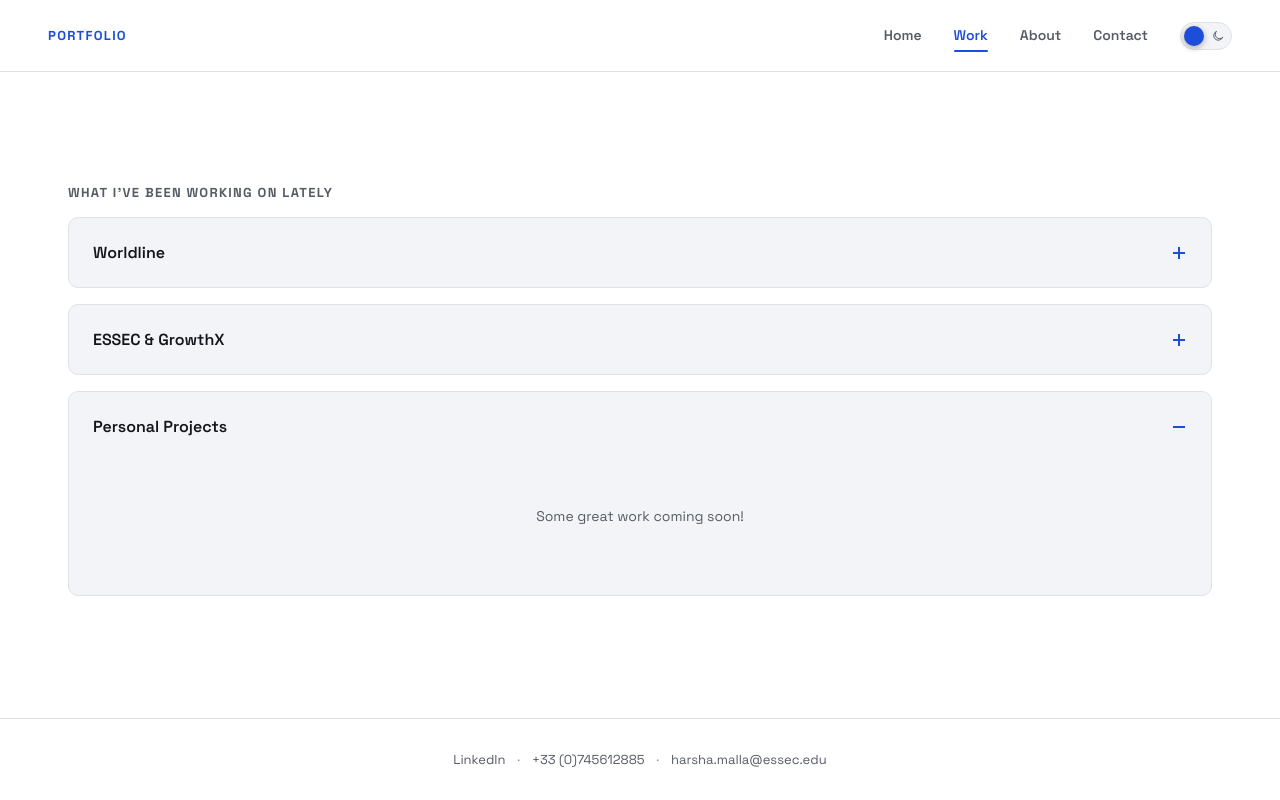
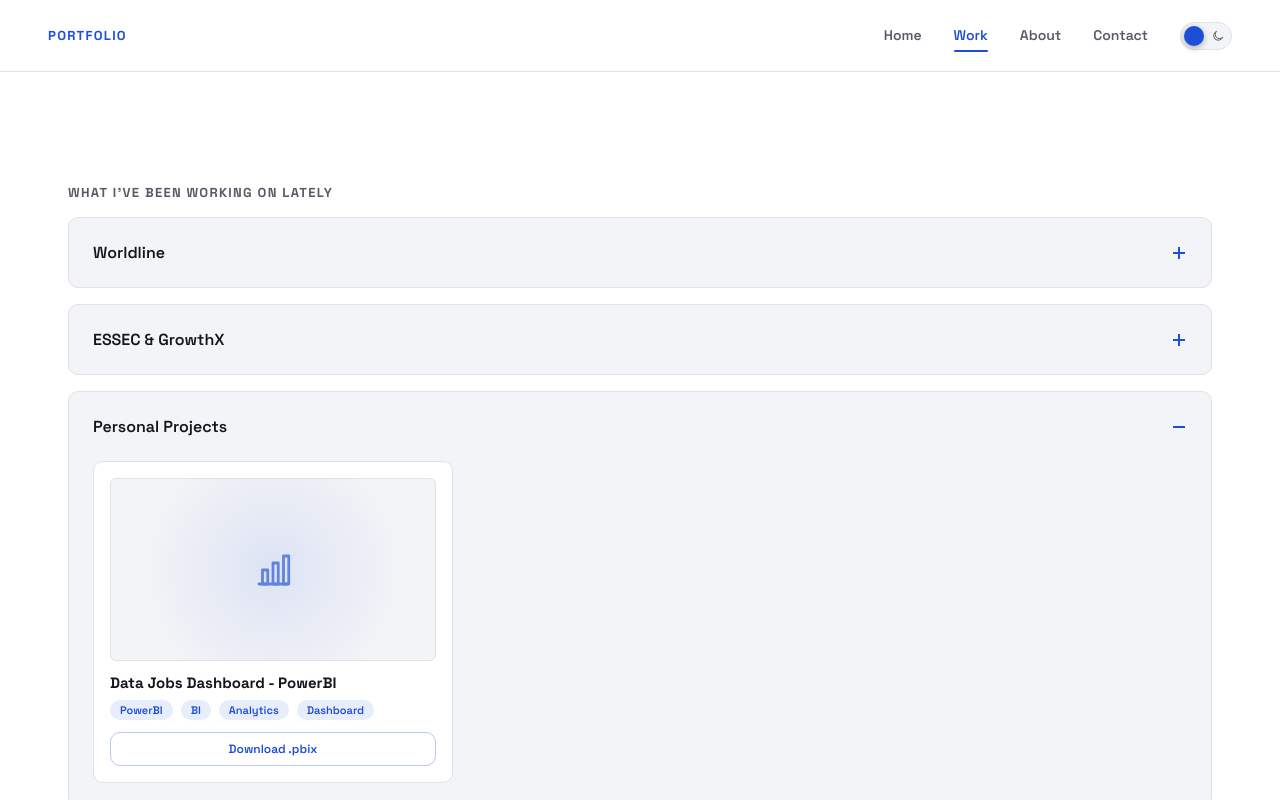
Before and after one commit to deathkiller99/portfolio, a plain HTML site: page work.html in a window 1280 px wide. Both pictures are taken after a click on the button "Personal Projects". Shown: the top 800 px of the page. Drawn offline with Linux system fonts and the light colour scheme.

Commit message:
Add PowerBI dashboard project to Personal category
Introduces a `link` detail type for projects whose file format can't
be previewed inline like a PDF: the card links out to a GitHub repo
(README + screenshots) with a separate download button for the raw
file. Also fixes project-card grid sizing so a lone card in a category
matches the card width of categories with enough projects to fill the
row, instead of stretching full-width.

```diff
--- a/css/styles.css
+++ b/css/styles.css
@@ -507,6 +507,14 @@
 
 /* Project card */
 .project-card {
+  /* Caps how wide a single grid item can stretch when auto-fit collapses
+     unused tracks (e.g. a category with only one project) — without this,
+     a lone card would stretch to fill the entire row instead of matching
+     the card width seen when a row has enough cards to fill it on their
+     own (2-4 cards, e.g. Worldline/ESSEC & GrowthX). Below this cap,
+     multi-card rows are unaffected since their natural stretched width
+     already comes in under it. */
+  max-width: 360px;
   border: 1px solid var(--border);
   border-radius: var(--radius-md);
   padding: var(--space-4);
@@ -602,6 +610,29 @@
   border-radius: 999px;
   background: var(--accent-soft);
   color: var(--accent);
+}
+
+.project-card-link {
+  display: block;
+  color: inherit;
+  text-decoration: none;
+}
+
+.project-download-btn {
+  display: flex;
+  justify-content: center;
+  width: 100%;
+  margin-top: var(--space-3);
+  padding: 8px 16px;
+  font-size: 12px;
+  background: transparent;
+  border-color: var(--accent-border);
+  color: var(--accent);
+}
+
+.project-download-btn:hover {
+  background: var(--accent-soft);
+  transform: translateY(-2px);
 }
 
 .category-empty {
--- a/js/projects-data.js
+++ b/js/projects-data.js
@@ -18,6 +18,16 @@
  *   } | {
  *     type: 'pdf',
  *     pdfUrl: string        // path to a PDF in assets/work/, e.g. 'assets/work/capstone.pdf'
+ *   } | {
+ *     type: 'link',
+ *     url: string,          // external destination (e.g. a GitHub repo) —
+ *                           // thumbnail/title/tags link here
+ *     downloadUrl: string,  // optional — path to a downloadable file (e.g.
+ *                           // in assets/work/); renders a separate download
+ *                           // button below the card, since a file type like
+ *                           // .pbix can't be previewed inline like a PDF
+ *     downloadLabel: string // optional — download button text, defaults to
+ *                           // 'Download file'
  *   }
  * }
  */
@@ -77,8 +87,17 @@
       }
     }
   ],
-  // Intentionally empty — renderCategory() shows a "Some great work
-  // coming soon!" message when a category has no projects. Don't add
-  // placeholder project objects back in; add real ones when ready.
-  personal: []
+  personal: [
+    {
+      title: 'Data Jobs Dashboard - PowerBI',
+      tags: ['PowerBI', 'BI', 'Analytics', 'Dashboard'],
+      icon: 'chart',
+      detail: {
+        type: 'link',
+        url: 'https://github.com/deathkiller99/Data_Jobs_Dashboard',
+        downloadUrl: 'assets/work/personal/Data_Jobs_Dashboard.pbix',
+        downloadLabel: 'Download .pbix'
+      }
+    }
+  ]
 };
--- a/js/script.js
+++ b/js/script.js
@@ -7,7 +7,8 @@
   var ICONS = {
     growth: '<svg viewBox="0 0 24 24" fill="none" stroke="currentColor" stroke-width="1.6" stroke-linecap="round" stroke-linejoin="round"><path d="M3 17l6-6 4 4 8-9"/><path d="M15 6h6v6"/></svg>',
     ai: '<svg viewBox="0 0 24 24" fill="none" stroke="currentColor" stroke-width="1.6" stroke-linecap="round" stroke-linejoin="round"><path d="M12 3l1.8 5.2L19 10l-5.2 1.8L12 17l-1.8-5.2L5 10l5.2-1.8L12 3z"/></svg>',
-    pos: '<svg viewBox="0 0 24 24" fill="none" stroke="currentColor" stroke-width="1.6" stroke-linecap="round" stroke-linejoin="round"><rect x="5" y="3" width="14" height="18" rx="2"/><rect x="8" y="6" width="8" height="5" rx="0.5"/><line x1="8" y1="15" x2="16" y2="15"/><line x1="8" y1="18" x2="12" y2="18"/></svg>'
+    pos: '<svg viewBox="0 0 24 24" fill="none" stroke="currentColor" stroke-width="1.6" stroke-linecap="round" stroke-linejoin="round"><rect x="5" y="3" width="14" height="18" rx="2"/><rect x="8" y="6" width="8" height="5" rx="0.5"/><line x1="8" y1="15" x2="16" y2="15"/><line x1="8" y1="18" x2="12" y2="18"/></svg>',
+    chart: '<svg viewBox="0 0 24 24" fill="none" stroke="currentColor" stroke-width="1.6" stroke-linecap="round" stroke-linejoin="round"><line x1="4" y1="20" x2="20" y2="20"/><rect x="6" y="12" width="3" height="8"/><rect x="12" y="8" width="3" height="12"/><rect x="18" y="4" width="3" height="16"/></svg>'
   };
 
   function renderThumb(project) {
@@ -43,7 +44,9 @@
   }
 
   function renderCard(project) {
-    const isPdf = project.detail && project.detail.type === 'pdf';
+    const detailType = project.detail && project.detail.type;
+    const isPdf = detailType === 'pdf';
+    const isLink = detailType === 'link';
 
     // PDF projects are a single whole-card link so clicking anywhere
     // (including the preview) opens the file — see the pointer-events
@@ -56,18 +59,33 @@
       card.rel = 'noopener';
     }
 
-    card.appendChild(renderThumb(project));
+    // `link` projects have two destinations (an external URL and a
+    // download), so the card itself can't be one big <a> like the PDF
+    // case — a download <a> nested inside it would be invalid HTML.
+    // Instead the thumbnail/title/tags nest inside their own inner link,
+    // and the download button is appended to `card` as a sibling below.
+    let content = card;
+    if (isLink) {
+      content = document.createElement('a');
+      content.className = 'project-card-link';
+      content.href = project.detail.url;
+      content.target = '_blank';
+      content.rel = 'noopener';
+      card.appendChild(content);
+    }
+
+    content.appendChild(renderThumb(project));
 
     const title = document.createElement('h3');
     title.className = 'project-title';
     title.textContent = project.title;
-    card.appendChild(title);
+    content.appendChild(title);
 
     if (project.blurb) {
       const blurb = document.createElement('p');
       blurb.className = 'project-blurb';
       blurb.textContent = project.blurb;
-      card.appendChild(blurb);
+      content.appendChild(blurb);
     }
 
     if (project.tags && project.tags.length) {
@@ -79,14 +97,24 @@
         pill.textContent = tag;
         tagList.appendChild(pill);
       });
-      card.appendChild(tagList);
+      content.appendChild(tagList);
     }
 
-    if (project.detail && project.detail.type === 'text') {
+    if (detailType === 'text') {
       const detailText = document.createElement('p');
       detailText.className = 'project-blurb';
       detailText.textContent = project.detail.content;
-      card.appendChild(detailText);
+      content.appendChild(detailText);
+    }
+
+    if (isLink && project.detail.downloadUrl) {
+      const download = document.createElement('a');
+      download.className = 'project-download-btn btn';
+      download.href = project.detail.downloadUrl;
+      download.download = '';
+      download.rel = 'noopener';
+      download.textContent = project.detail.downloadLabel || 'Download file';
+      card.appendChild(download);
     }
 
     return card;
```
Also changed, not shown: 2 other files.
